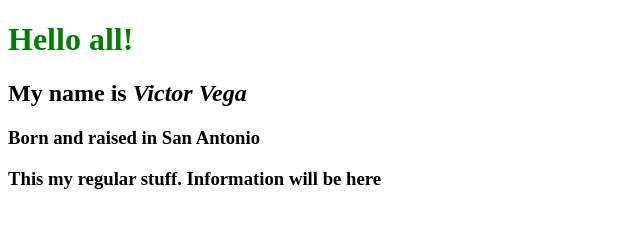
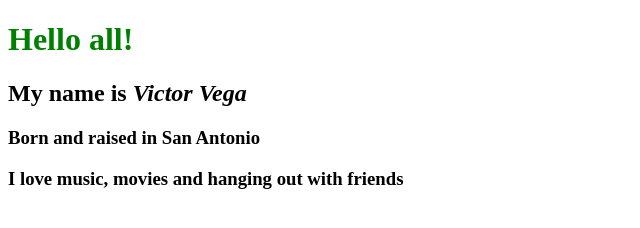
Before and after one commit to VicVega94/fall21_HTML_1, a plain HTML site: page index.html in a window 1280 px wide. Shown: the top 228 px of the page, without its empty margins (0-640 px from the left). Drawn offline with Linux system fonts and the light colour scheme.

Commit message:
Update index.html

```diff
--- a/index.html
+++ b/index.html
@@ -7,9 +7,10 @@
 <body>
 <h1 style="color:green">Hello all!</h1>
 <h2>My name is <i>Victor Vega</i></h2>
-<h3>Born and raised in <b>San Antonio</b><h3>
-  <p>This my regular stuff. Information will be here</p>
-  <br/><img src="images/sanantonio.jpg"><img src="images/toweramericas.jpg">
+<h3>Born and raised in San Antonio<h3>
+  <p><b>I love music, movies and hanging out with friends</b></p>
+  <br/><img src="images/sanantonio.jpg">
+  <br/><img src="images/toweramericas.jpg">
   </p>
 
 
```
